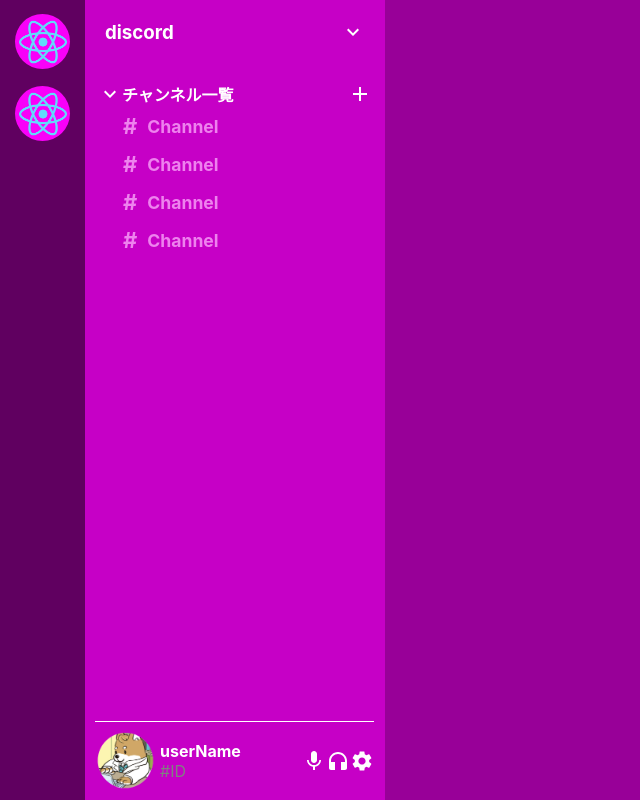
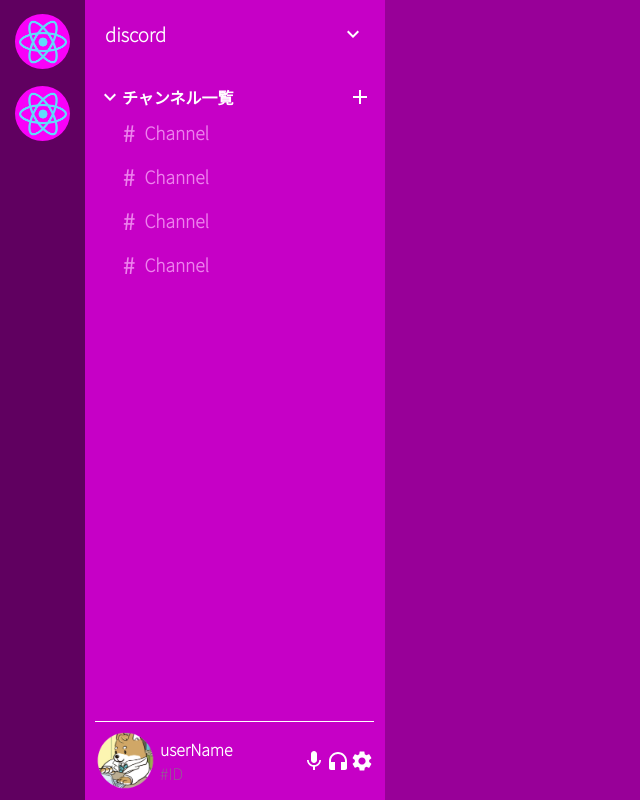
Before and after one commit to Hayate08A/udemy-discord-clone, a React (Create React App) app: page / in a window 1280 px wide. Shown: the whole page, without its empty margins (0-640 px from the left). Built offline with nearby package versions, Linux system fonts and the light colour scheme.

Commit message:
style: :lipstick: #18 GoogleFont

```diff
--- a/public/index.html
+++ b/public/index.html
@@ -24,6 +24,12 @@
       work correctly both with client-side routing and a non-root public URL.
       Learn how to configure a non-root public URL by running `npm run build`.
     -->
+    <link rel="preconnect" href="https://fonts.googleapis.com" />
+    <link rel="preconnect" href="https://fonts.gstatic.com" crossorigin />
+    <link
+      href="https://fonts.googleapis.com/css2?family=Noto+Sans+JP:wght@100&display=swap"
+      rel="stylesheet"
+    />
     <title>React App</title>
   </head>
   <body>
--- a/src/index.scss
+++ b/src/index.scss
@@ -1,5 +1,6 @@
 * {
   margin: 0;
+  font-family: 'Noto Sans JP', sans-serif;
 }
 body {
   margin: 0;
```
